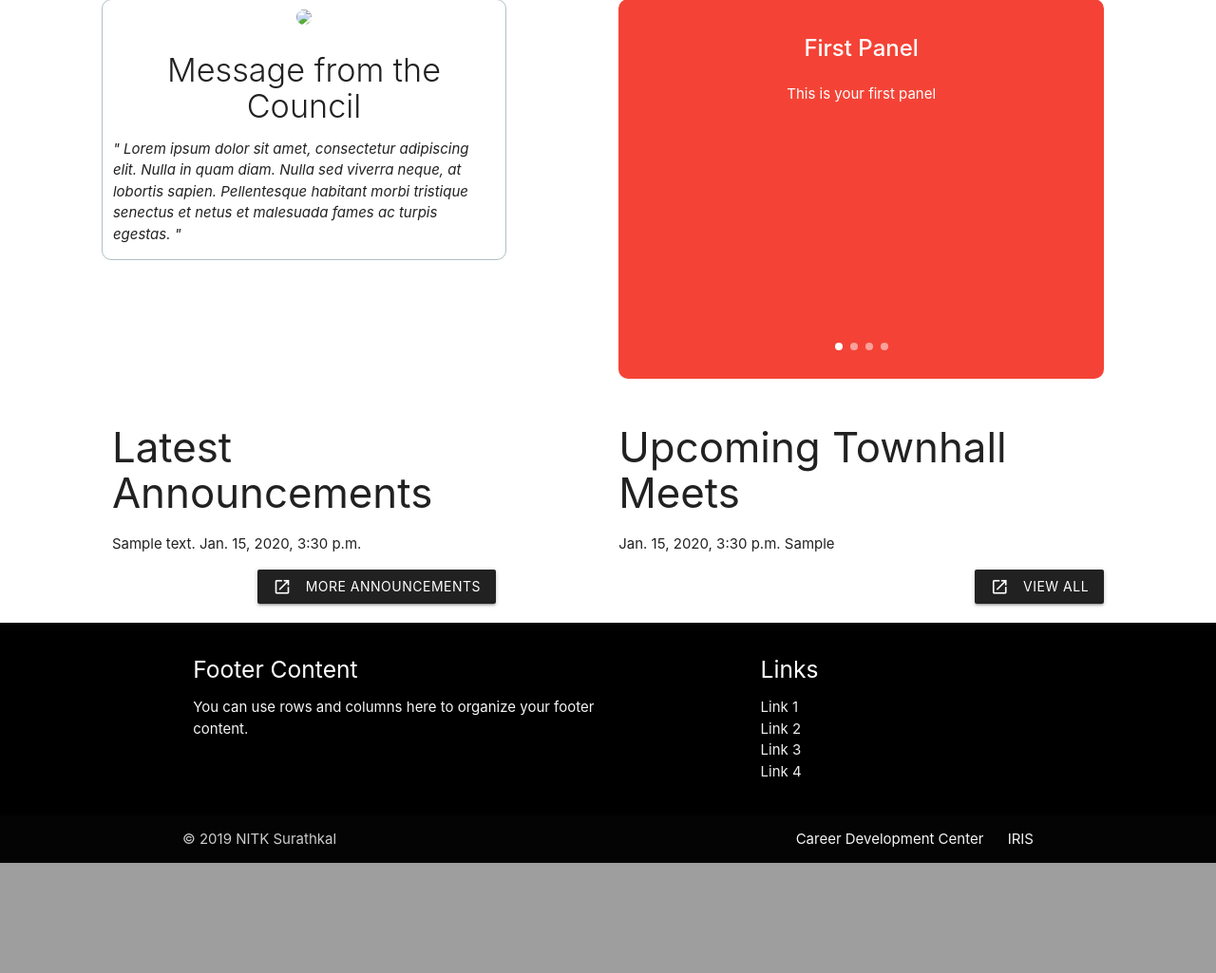
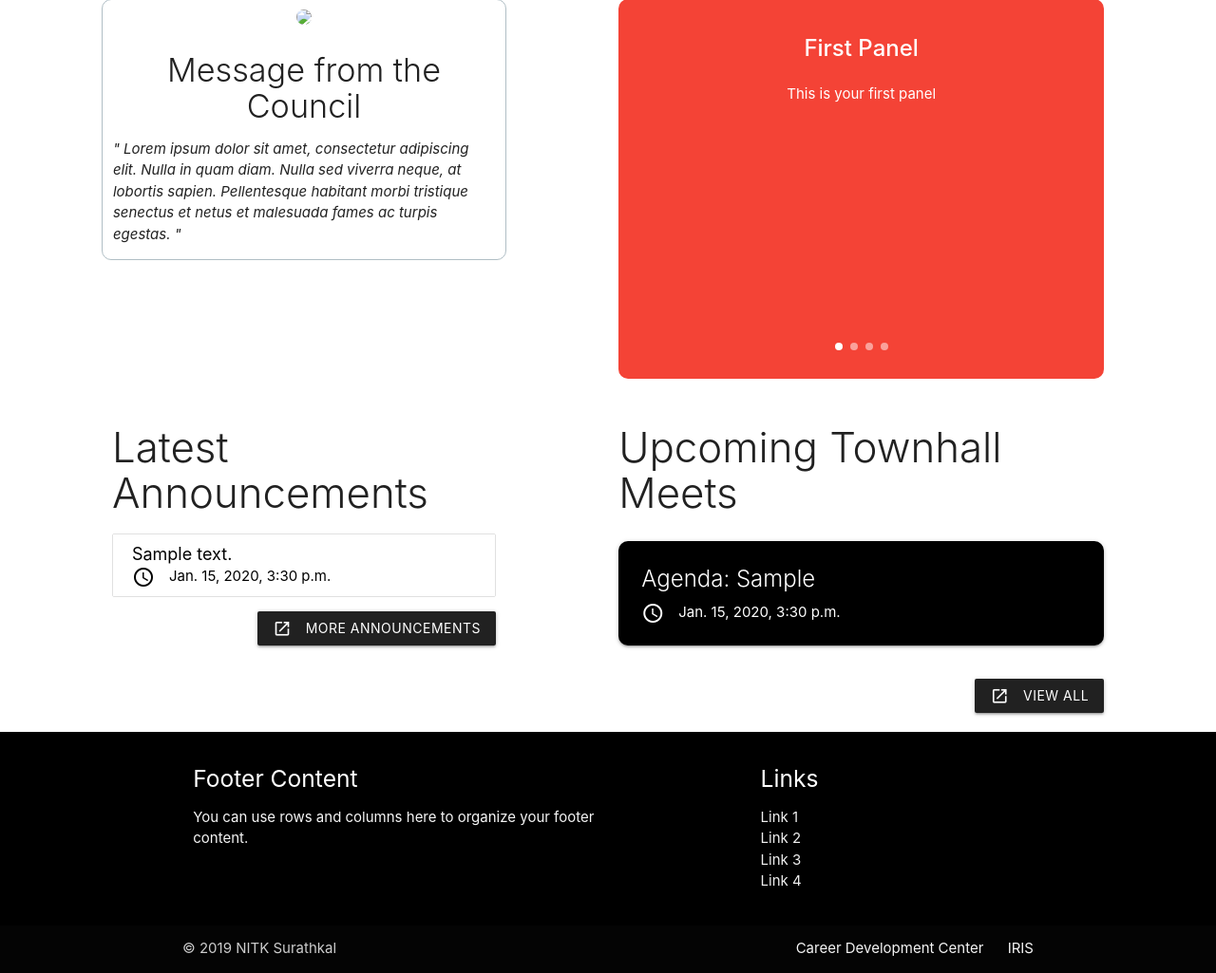
Before and after one commit to TaskForceNITKS/NITK-SC-Portal, a Django app: page / in a window 1280 px wide. Shown: the part 841-1866 px from the top of the page at 95% size. Before the commit the page ends 1750 px from the top, so only its background shows below. Run offline with Django 3.2, Linux system fonts and the light colour scheme; tables that the repository leaves empty hold one stand-in row (values such as "Sample post"); some libraries are stand-ins or nearby versions.

Commit message:
Add styling for documents and meetings.

```diff
--- a/mainapp/static/css/home.css
+++ b/mainapp/static/css/home.css
@@ -90,3 +90,21 @@ nav * {
 	background-color: white;
 	color: #212121;
 }
+
+.modal-time {
+	font-size: 2.5rem;
+}
+
+.meeting-card {
+	border-radius: 10px;
+}
+
+.bigger-text {
+	font-size: 1.2rem;
+}
+
+.header-left {
+	visibility: hidden;
+	opacity: 0;
+	transition: opacity 300ms;
+}
--- a/mainapp/template/mainapp/base.html
+++ b/mainapp/template/mainapp/base.html
@@ -13,6 +13,11 @@
 
     <script src="https://ajax.googleapis.com/ajax/libs/jquery/3.4.0/jquery.min.js"></script>
     {% block extra_css %}
+    <style type="text/css">
+        #dropdown1 {
+            width: initial !important;
+        }
+    </style>
     {% endblock %}
     <title>NITK SC-PORTAL</title>
 
@@ -26,7 +31,7 @@
             <div class="nav-wrapper container">
                 {% block header_left %}
                 <a href="/" class="brand-logo text-lighten-5">
-                    <span style="font-size: 22px;">Students' Council Portal</span>
+                    <span style="font-size: 22px;">NITK Students' Council Portal</span>
                 </a>
                 {% endblock %}
                 <a href="#" data-target="mobile-demo" class="sidenav-trigger"><i class="material-icons">menu</i></a>
--- a/mainapp/template/mainapp/home.html
+++ b/mainapp/template/mainapp/home.html
@@ -8,6 +8,9 @@
 	<nav class="nav-extended">
 		<div class="nav-wrapper container">
 			{% block header_left %}
+			<a href="/" class="brand-logo text-lighten-5">
+				<span class="header-left" style="font-size: 22px;">NITK Students' Council Portal</span>
+			</a>
 			{% endblock %}
 			<a href="#" data-target="mobile-demo" class="sidenav-trigger"><i class="material-icons">menu</i></a>
 			<ul id="nav-mobile" class="right hide-on-med-and-down">
@@ -85,25 +88,44 @@
 <div class="row">
 	<div class="col s1"></div>
 	<div class="col s4">
-		<h3>Latest Announcements</h3>
-		<ul>
-		{% for a in announcement_list %}
-			<li>{{a.text_string}}  {{a.time_of_announcement}}</li>
-		{% endfor %}
+		<h3 class="light">Latest Announcements</h3>
+		<ul class="collection">
+			{% for a in announcement_list %}
+				<a class="collection-item modal-trigger black-text" href="#announcement-{{ forloop.counter0 }}"><span class="truncate bigger-text">{{a.text_string}}</span> <i class="left material-icons">access_time</i> {{a.time_of_announcement}}</a>
+			{% endfor %}
 		</ul>
-		<a class="waves-effect waves-light btn right" href="{% url 'announcement_list' %}"><i class="material-icons left">open_in_new</i>More Announcements</a>
+		<a target="_blank" class="waves-effect waves-light btn right" href="{% url 'announcement_list' %}"><i class="material-icons left">open_in_new</i>More Announcements</a>
 	</div>
 	<div class="col s1"></div>
 	<div class="col s5">
-		<h3>Upcoming Townhall Meets</h3>
-		<ul>
+		<h3 class="light">Upcoming Townhall Meets</h3>
 		{% for a in meeting_list %}
-			<li>{{ a.time_of_meeting }} {{ a.Agenda }} </li>
+			<div class="row">
+				<div class="col s12 m12 l12">
+					<div class="card black white-text meeting-card">
+						<div class="card-content white-text">
+							<span class="card-title">Agenda: {{ a.Agenda }}</span>
+							<p><i class="left material-icons">access_time</i> {{ a.time_of_meeting }}</p>
+						</div>
+					</div>
+				</div>
+			</div>
 		{% endfor %}
-		</ul>
-		<a class="waves-effect waves-light btn right" href="{% url 'meeting_list' %}"><i class="material-icons left">open_in_new</i>View all</a>
+		<a target="_blank" class="waves-effect waves-light btn right" href="{% url 'meeting_list' %}"><i class="material-icons left">open_in_new</i>View all</a>
 	</div>
 </div>
+
+{% for a in announcement_list %}
+	<div id="announcement-{{ forloop.counter0 }}" class="modal">
+		<div class="modal-content">
+			<h4><i class="material-icons left modal-time">access_time</i> {{a.time_of_announcement}}</h4>
+			<p>{{a.text_string}}</p>
+		</div>
+		<div class="modal-footer">
+			<a href="#!" class="modal-close waves-effect waves-green btn-flat">Close</a>
+		</div>
+	</div>
+{% endfor %}
 
 {% endblock %}
 
@@ -114,14 +136,18 @@
 			fullWidth: true,
 			indicators: true
 		});
+		$('.modal').modal();
 	});
 	$(window).scroll(function(){
 		if ($(window).scrollTop() == 0) {
-			console.log($(window).scrollTop());
+			$('.header-left').css('visibility', 'hidden');
+			$('.header-left').css('opacity', '0');
 			$('nav').css('background-color', 'transparent');
 			$('nav').css('box-shadow', 'none');
 		}
 		else {
+			$('.header-left').css('visibility', 'visible');
+			$('.header-left').css('opacity', '1');
 			$('nav').css('background-color', 'white');
 			$('nav').css('box-shadow', '0 2px 2px 0 rgba(0,0,0,0.14), 0 3px 1px -2px rgba(0,0,0,0.12), 0 1px 5px 0 rgba(0,0,0,0.2)');
 		}
--- a/mainapp/urls.py
+++ b/mainapp/urls.py
@@ -9,6 +9,6 @@ urlpatterns=[
        path('contact-info/',views.contact,name='contact'),
        path('townhall-and-sc-meetings/',views.MeetingListView.as_view(),name='meeting_list'),
        path('grievances/',views.grievances,name='grievances'),
-       path('clubs-and-calendar/',views.club,name='club'),
+       path('student-activities/',views.club,name='club'),
        path('documents/',views.DocumentsListView.as_view(),name='documents_list'),
 ]
--- a/team/templates/team/council.html
+++ b/team/templates/team/council.html
@@ -24,6 +24,10 @@
         border-radius: 2px;
         color: #FFF;
         width: auto;
+    }
+
+    #dropdown1 {
+        width: initial !important;
     }
 </style>
 <link rel="stylesheet" href="https://stackpath.bootstrapcdn.com/font-awesome/4.7.0/css/font-awesome.min.css">
```
Also changed, not shown: mainapp/template/mainapp/announcement_list.html (+26 -7 lines), mainapp/template/mainapp/documents_list.html (+15 -31 lines), mainapp/template/mainapp/meeting_list.html (+29 -16 lines).
